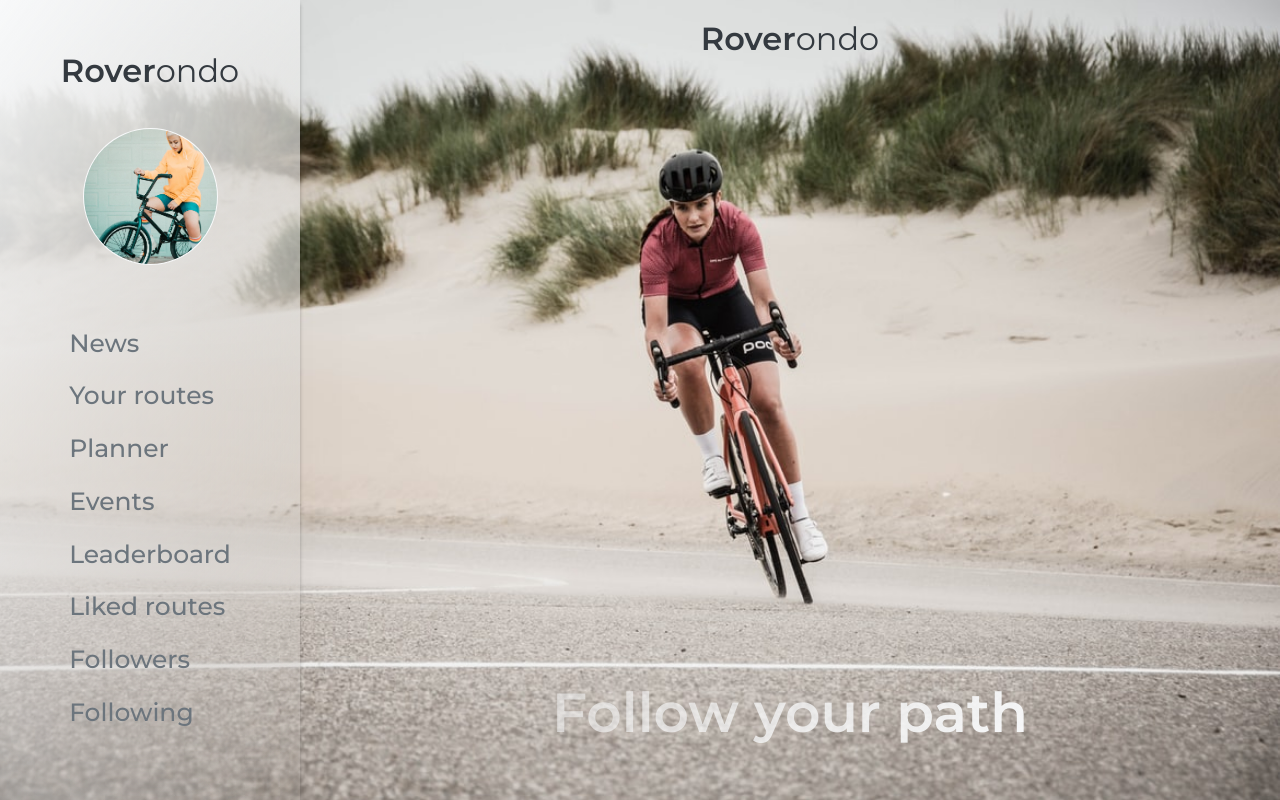
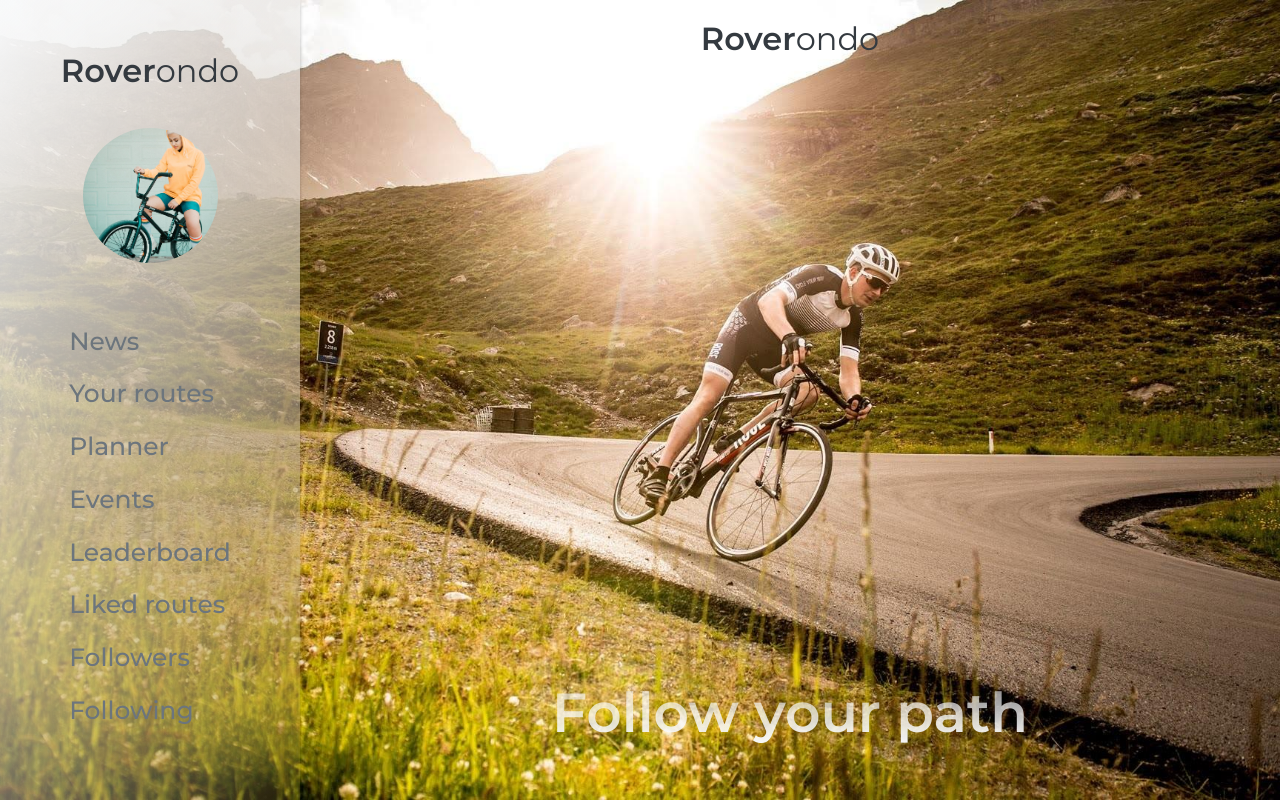
Before and after one commit to Ukasz09/Roverondo-web, an Angular app: page /home in a window 1280 px wide. Built offline with nearby package versions, Linux system fonts and the light colour scheme.

Commit message:
Change home background, add routing and some styles to menu buttons

```diff
--- a/src/app/layouts/aside-layout/aside-layout.component.html
+++ b/src/app/layouts/aside-layout/aside-layout.component.html
@@ -9,7 +9,7 @@
         (openedStart)="onDrawerOpenStart()"
         (closedStart)="onDrawerCloseStart()"
       >
-        <app-drawer-menu [menuForMobile]="isMobileLayout"></app-drawer-menu>
+        <app-drawer-menu [menuForMobile]="true"></app-drawer-menu>
       </mat-drawer>
       <mat-drawer-content>
         <div [ngTemplateOutlet]="content"></div>
@@ -19,7 +19,7 @@
 
   <ng-template #nativeLayout>
     <div class="native-menu">
-      <app-drawer-menu [menuForMobile]="isMobileLayout"></app-drawer-menu>
+      <app-drawer-menu [menuForMobile]="false"></app-drawer-menu>
     </div>
     <div class="content">
       <div [ngTemplateOutlet]="content"></div>
--- a/src/app/layouts/drawer-menu/drawer-menu.component.html
+++ b/src/app/layouts/drawer-menu/drawer-menu.component.html
@@ -1,6 +1,6 @@
 <div class="menu" [ngClass]="{'native':!menuForMobile}">
   <div class="user-info">
-    <h1 *ngIf="!menuForMobile" class="logo">
+    <h1 *ngIf="!menuForMobile" class="logo" [routerLink]="AppRoutes.HOME">
       <app-logo-text></app-logo-text>
     </h1>
     <div class="avatar-wrapper">
@@ -10,14 +10,62 @@
   </div>
   <div>
     <ul class="drawer-links">
-      <li><h3 class="link" [appActiveLink]="AppRoutes.NEWS" id="news">News</h3></li>
-      <li><h3 class="link" [appActiveLink]="AppRoutes.ROUTES" id="routes">Your routes</h3></li>
-      <li><h3 class="link" [appActiveLink]="AppRoutes.PLANNER" id="planner">Planner</h3></li>
-      <li><h3 class="link" [appActiveLink]="AppRoutes.EVENTS" id="events">Events</h3></li>
-      <li><h3 class="link" [appActiveLink]="AppRoutes.LEADERBOARD" id="leaderboard">Leaderboard</h3></li>
-      <li><h3 class="link" [appActiveLink]="AppRoutes.LIKED_ROUTES" id="liked-routes">Liked routes</h3></li>
-      <li><h3 class="link" [appActiveLink]="AppRoutes.FOLLOWERS" id="followers">Followers</h3></li>
-      <li><h3 class="link" [appActiveLink]="AppRoutes.FOLLOWING" id="following">Following</h3></li>
+      <li><h3
+        class="link"
+        [routerLink]="getRouteLink(AppRoutes.NEWS)"
+        [appActiveLink]="AppRoutes.NEWS"
+        id="news">
+        News
+      </h3></li>
+      <li><h3
+        class="link"
+        [routerLink]="getRouteLink(AppRoutes.ROUTES)"
+        [appActiveLink]="AppRoutes.ROUTES"
+        id="routes">
+        Your routes
+      </h3></li>
+      <li><h3
+        class="link"
+        [routerLink]="getRouteLink(AppRoutes.PLANNER)"
+        [appActiveLink]="AppRoutes.PLANNER"
+        id="planner">
+        Planner
+      </h3></li>
+      <li><h3
+        class="link"
+        [routerLink]="getRouteLink(AppRoutes.EVENTS)"
+        [appActiveLink]="AppRoutes.EVENTS"
+        id="events">
+        Events
+      </h3></li>
+      <li><h3
+        class="link"
+        [routerLink]="getRouteLink(AppRoutes.LEADERBOARD)"
+        [appActiveLink]="AppRoutes.LEADERBOARD"
+        id="leaderboard">
+        Leaderboard
+      </h3></li>
+      <li><h3
+        class="link"
+        [routerLink]="getRouteLink(AppRoutes.LIKED_ROUTES)"
+        [appActiveLink]="AppRoutes.LIKED_ROUTES"
+        id="liked-routes">
+        Liked routes
+      </h3></li>
+      <li><h3
+        class="link"
+        [routerLink]="getRouteLink(AppRoutes.FOLLOWERS)"
+        [appActiveLink]="AppRoutes.FOLLOWERS"
+        id="followers">
+        Followers
+      </h3></li>
+      <li><h3
+        class="link"
+        [routerLink]="getRouteLink(AppRoutes.FOLLOWING)"
+        [appActiveLink]="AppRoutes.FOLLOWING"
+        id="following">
+        Following
+      </h3></li>
     </ul>
   </div>
 </div>
--- a/src/app/layouts/drawer-menu/drawer-menu.component.scss
+++ b/src/app/layouts/drawer-menu/drawer-menu.component.scss
@@ -21,6 +21,11 @@
   .username {
     margin: auto 0;
   }
+
+  .logo {
+    cursor: pointer;
+    outline: none;
+  }
 }
 
 .drawer-links {
@@ -33,6 +38,12 @@
 
     .link {
       font-weight: 500;
+      cursor: pointer;
+      outline: none;
+
+      &:hover {
+        color: variables.$text-primary-color;
+      }
     }
   }
 }
--- a/src/app/layouts/drawer-menu/drawer-menu.component.ts
+++ b/src/app/layouts/drawer-menu/drawer-menu.component.ts
@@ -14,7 +14,10 @@ export class DrawerMenuComponent implements OnInit {
   constructor() {
   }
 
-  ngOnInit(): void {
+  public ngOnInit(): void {
   }
 
+  public getRouteLink(route: string): string {
+    return `/${route}`;
+  }
 }
--- a/src/app/modules/home/home.component.scss
+++ b/src/app/modules/home/home.component.scss
@@ -5,7 +5,7 @@
 .home-container {
   @include mixins.bg-fill();
   @include mixins.max-viewport();
-  background-image: functions.image("home.jpg");
+  background-image: functions.image("home-3.jpg");
 
   .content {
     height: 100%;
@@ -23,7 +23,7 @@
       justify-content: flex-end;
 
       .text {
-        @include mixins.gradient-text($gradient: variables.$glass-light-bg);
+        @include mixins.gradient-text($gradient: variables.$glass-light-bg-top-bottom);
         margin-bottom: 3.5rem;
         font-weight: 600;
 
--- a/src/app/shared/components/profile-avatar/profile-avatar.component.scss
+++ b/src/app/shared/components/profile-avatar/profile-avatar.component.scss
@@ -9,5 +9,5 @@
   padding-top: 100%;
   height: auto;
   border-radius: 50%;
-  border: 1px solid variables.$primary-color;
+  border-color: variables.$text-muted-color;
 }
--- a/src/app/shared/styles/abstracts/_variables.scss
+++ b/src/app/shared/styles/abstracts/_variables.scss
@@ -38,6 +38,6 @@ $accent-color: #ecb767;
 $primary-color: #f8f9fa;
 $text-primary-color: #343a40;
 $text-muted-color: #6C757D;
-$glass-light-bg: linear-gradient(124.72deg, $primary-color 0%, rgba(248, 249, 250, 0.5) 100%);
-$webkit-glass-light-bg: -webkit-linear-gradient(124.72deg, $primary-color 0%, rgba(248, 249, 250, 0.5) 100%);
-$glass-lighter-bg: linear-gradient(124.72deg, $primary-color 0%, rgba(248, 249, 250, 0) 100%);
+$glass-light-bg: linear-gradient(125deg, $primary-color 0%, rgba(248, 249, 250, 0.5) 100%);
+$glass-light-bg-top-bottom: linear-gradient(90deg, $primary-color 0%, rgba(248, 249, 250, 0.5) 100%);
+$glass-lighter-bg: linear-gradient(125deg, $primary-color 0%, rgba(248, 249, 250, 0) 100%);
```
Also changed, not shown: src/app/layouts/layouts.module.ts (+7 -2 lines), src/assets/images/home-2.jpg (added), src/assets/images/home-3.jpg (added).
